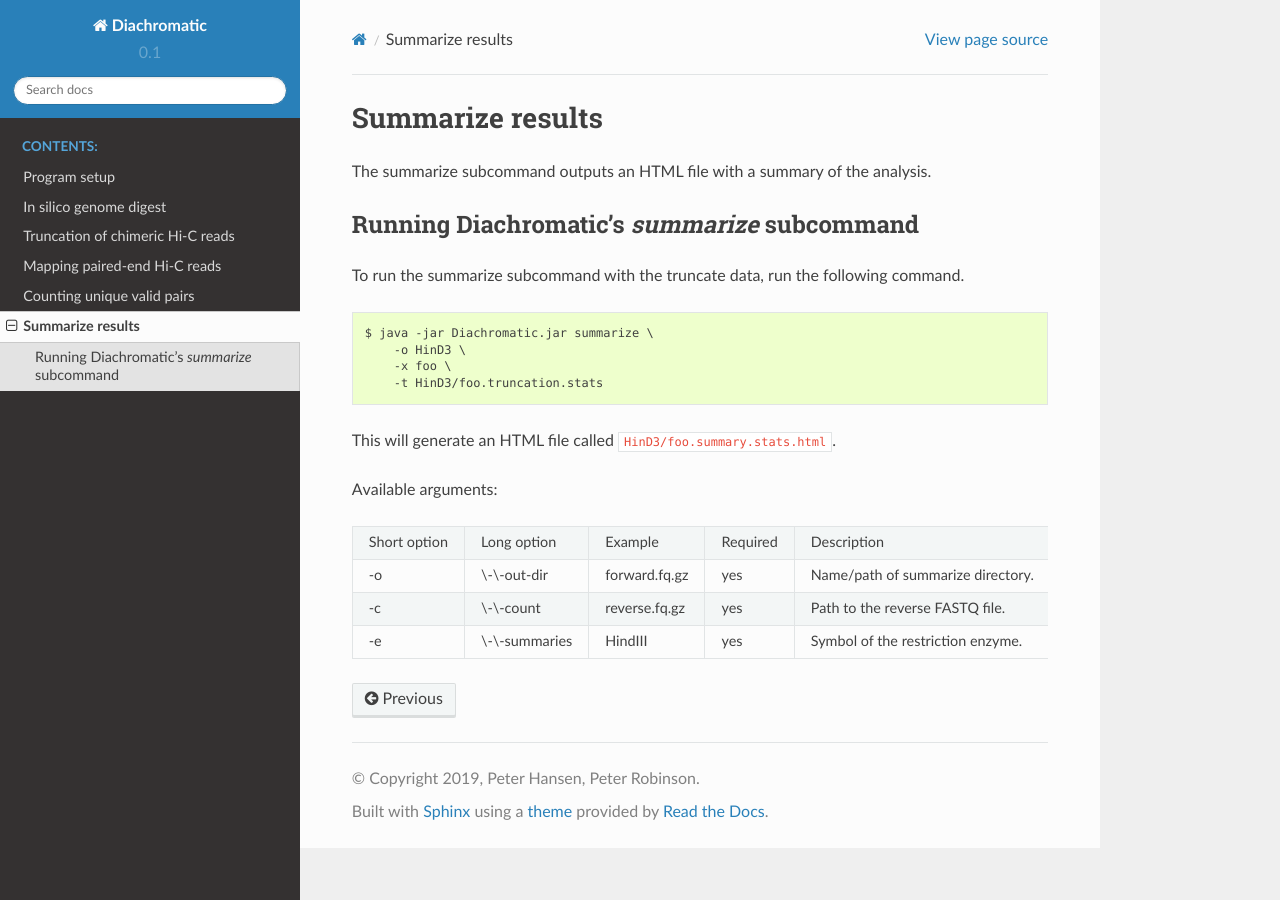
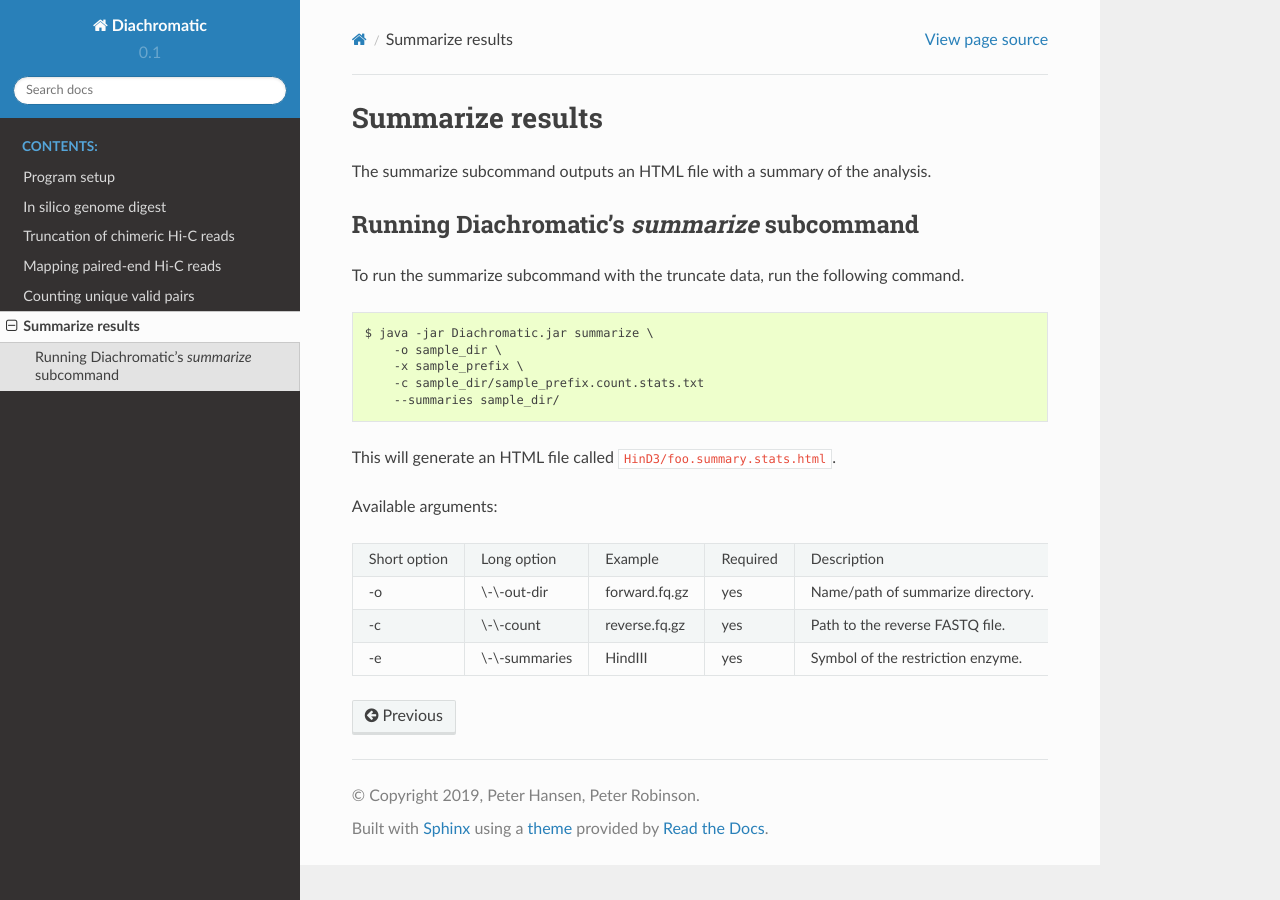
Before and after one commit to TheJacksonLaboratory/diachromatic, a Sphinx documentation site: the page built from docs/summarize.rst, in a window 1280 px wide. Built offline with Sphinx 7.4.7 and the Read the Docs theme 2.0.0, drawn with Linux system fonts in a browser that asks for light colours.

Commit message:
Revised documentation.

```diff
--- a/docs/count.rst
+++ b/docs/count.rst
@@ -83,8 +83,8 @@
 
 The structure of this file is similar to that of (`iBED <https://bioconductor.org/packages/release/bioc/vignettes/Chicago/inst/doc/Chicago.html#ibed-format-ends-with-ibed>`_) files. Each line stands for one pair of interacting fragments. Consider the following example: ::
 
-    chr7    42304777        42314850        A       chr7    152941166      152943990      I       12:2
-    chr7    42304777        42314850        A       chr7    38624777       38625305       I       7:4
+    chr7    42304777        42314850        A       chr7    152941166      152943990      I       14
+    chr7    42304777        42314850        A       chr7    38624777       38625305       I       11
 
 The first three columns contain the coordinates of a restriction fragment on chromosome 7. The ``A`` in column 4
 indicates that this fragment is defined to be active, i.e. it is part of a viewpoint that was enriched using capture technology.
--- a/docs/summarize.rst
+++ b/docs/summarize.rst
@@ -10,9 +10,10 @@
 To run the summarize subcommand with the truncate data, run the following command. ::
 
     $ java -jar Diachromatic.jar summarize \
-        -o HinD3 \
-        -x foo \
-        -t HinD3/foo.truncation.stats
+        -o sample_dir \
+        -x sample_prefix \
+        -c sample_dir/sample_prefix.count.stats.txt
+        --summaries sample_dir/
 
 This will generate an HTML file called ``HinD3/foo.summary.stats.html``.
 
```
Also changed, not shown: docs/mapping.rst (+0 -8 lines), 1 other file.
